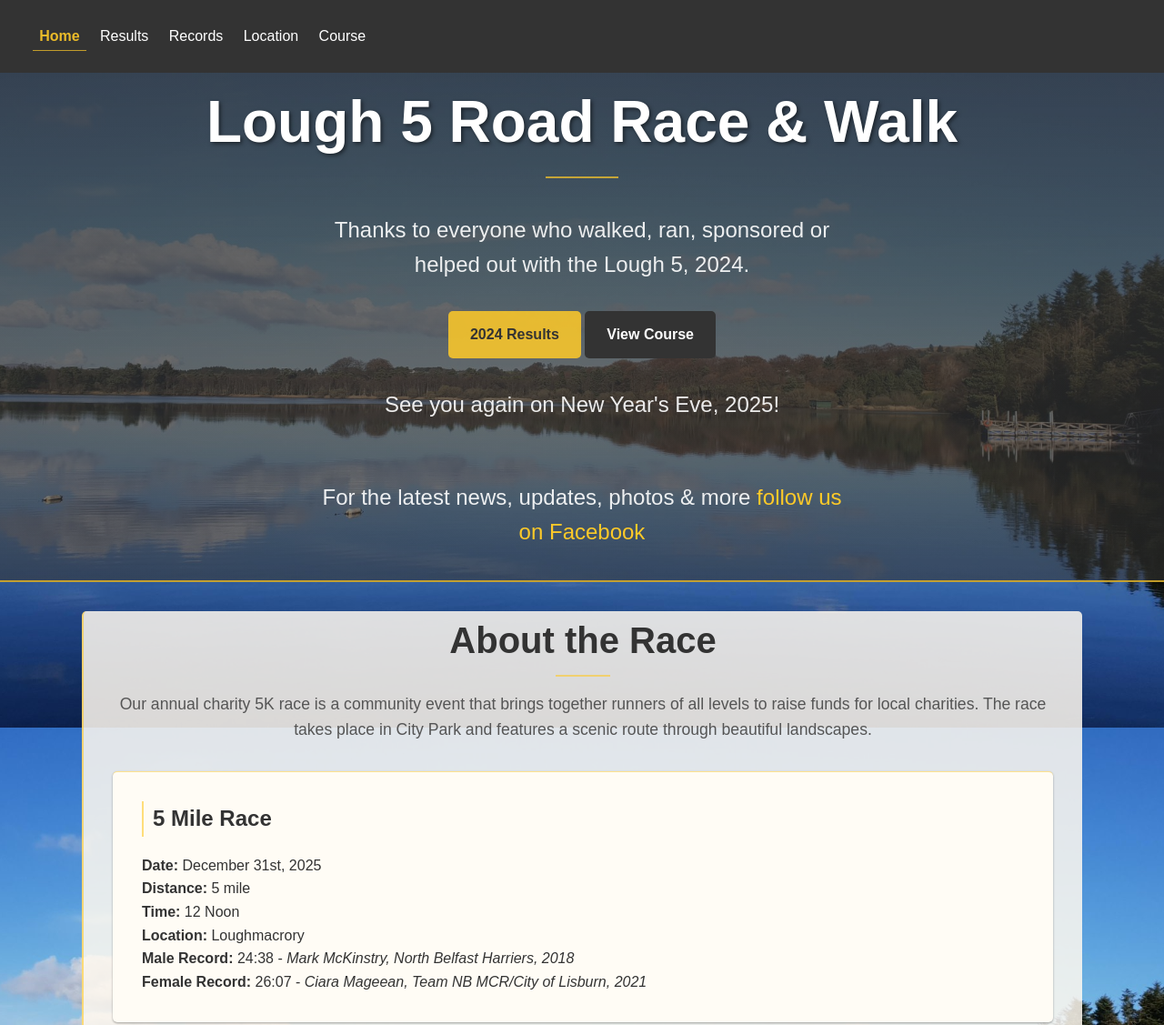
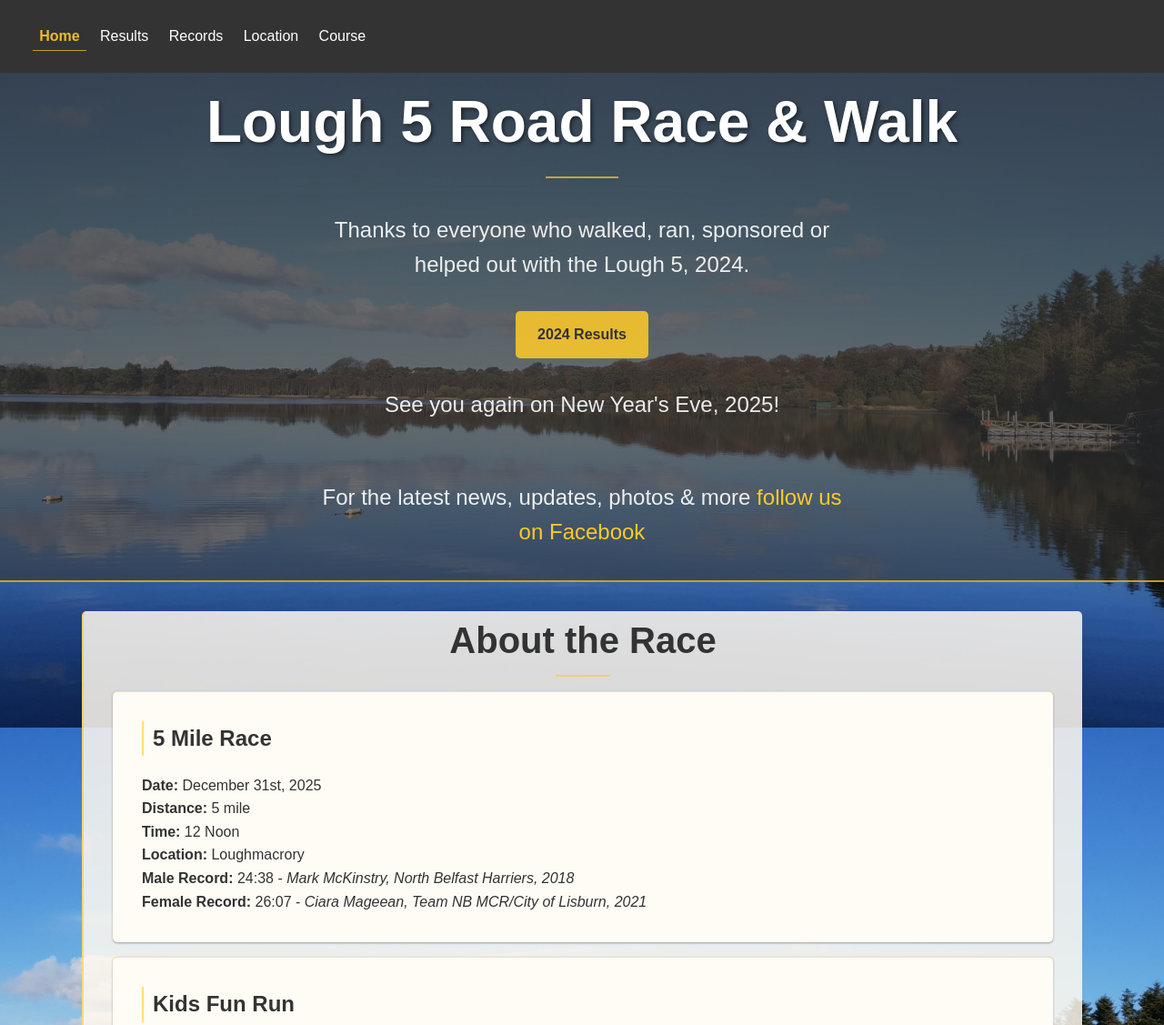
Before and after one commit to eoinmullan/lough-5-site, a website: page index.html in a window 1280 px wide. Shown: the top 1127 px of the page at 91% size. Drawn offline with nearby package versions, Linux system fonts and the light colour scheme.

Commit message:
Home page info.

```diff
--- a/index.html
+++ b/index.html
@@ -27,21 +27,16 @@
         <p>Thanks to everyone who walked, ran, sponsored or helped out with the Lough 5, 2024.</p>
         <div>
             <a href="results.html" class="btn">2024 Results</a>
-            <a href="course.html" class="btn btn-secondary">View Course</a>
         </div>
         <p>See you again on New Year's Eve, 2025!</p>
-        <p>For the latest news, updates, photos & more <a href="https://www.facebook.com/lough5run">follow us on Facebook</a></p>
+        <p>For the latest news, updates, photos & more <a href="https://www.facebook.com/lough5run">follow us on
+            Facebook</a></p>
     </div>
 </section>
 
 <section class="section">
     <div class="container">
         <h2 class="section-title">About the Race</h2>
-        <p class="section-text">
-            Our annual charity 5K race is a community event that brings together runners of all levels to raise funds
-            for local charities.
-            The race takes place in City Park and features a scenic route through beautiful landscapes.
-        </p>
 
         <div class="card">
             <h3>5 Mile Race</h3>
@@ -87,8 +82,11 @@
                 All proceeds from this event will go to supporting two local charities:
             </p>
             <ul>
-                <li><a href="https://www.facebook.com/people/Friendly-Care-Group-Termonmaguirc/100067778567287/">Friendly Care Group Termonmaguirc</a></li>
-                <li><a href="https://www.facebook.com/people/Termonmaguirc-Cancer-Patients-Comfort-Fund/100071385025532/">Termonmaguirc Cancer Patients Comfort Fund</a></li>
+                <li><a href="https://www.facebook.com/people/Friendly-Care-Group-Termonmaguirc/100067778567287/">Friendly
+                    Care Group Termonmaguirc</a></li>
+                <li>
+                    <a href="https://www.facebook.com/people/Termonmaguirc-Cancer-Patients-Comfort-Fund/100071385025532/">Termonmaguirc
+                        Cancer Patients Comfort Fund</a></li>
             </ul>
         </div>
     </div>
```
